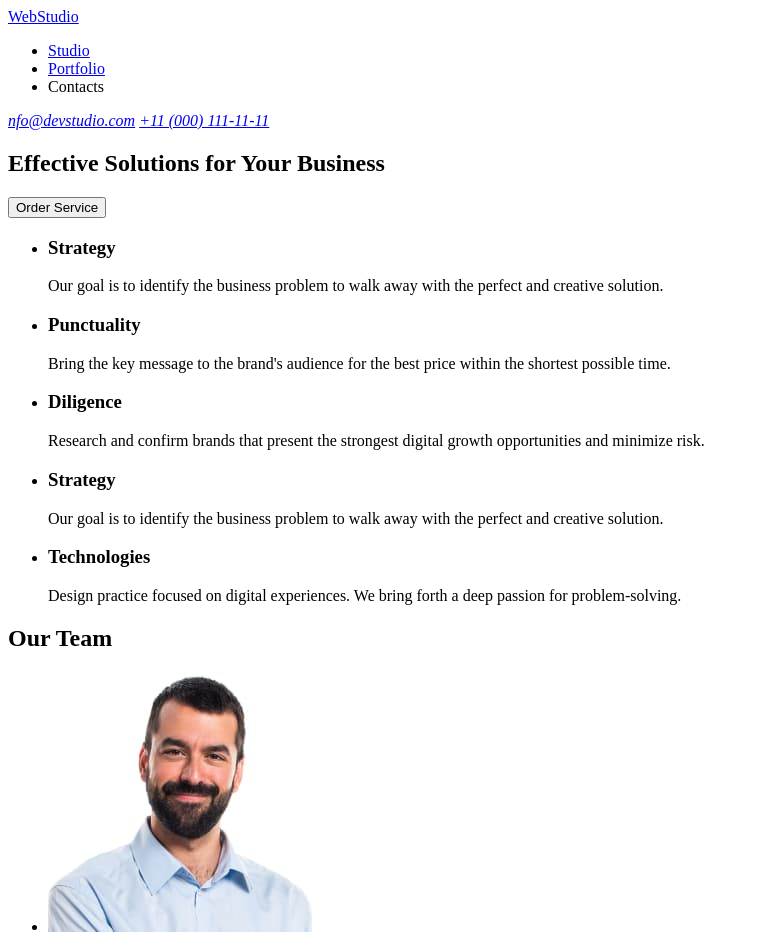
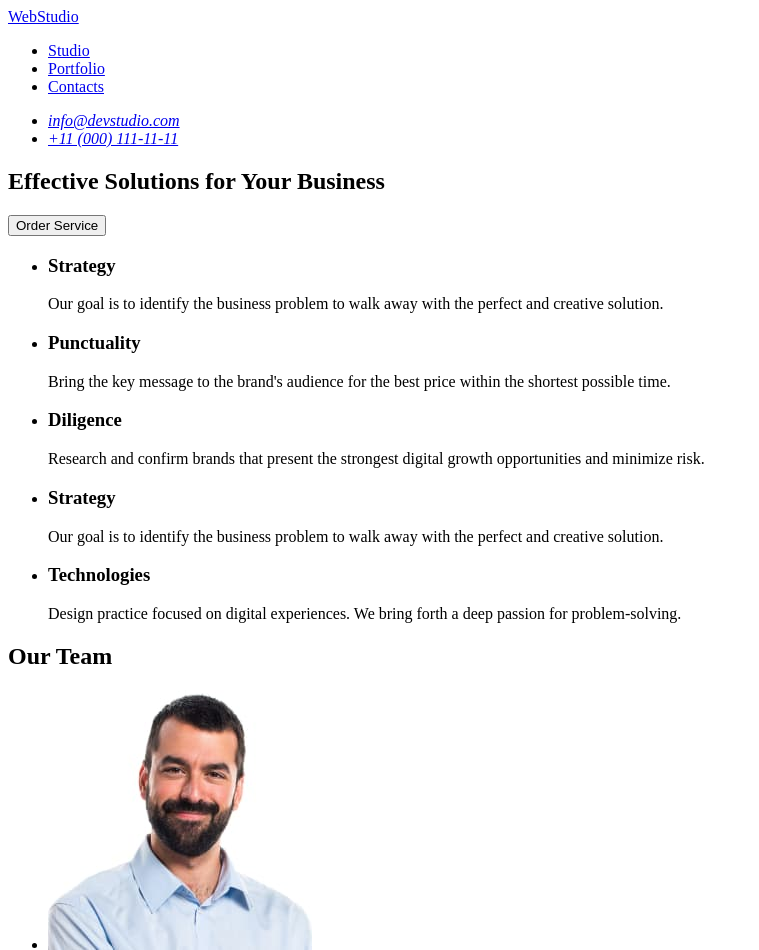
Before and after one commit to natapustova/goit-markup-hw-01, a plain HTML site: page index.html in a window 1280 px wide. Shown: the top 950 px of the page, without its empty margins (0-759 px from the left). Drawn offline with Linux system fonts and the light colour scheme.

Commit message:
fix errors

```diff
--- a/index.html
+++ b/index.html
@@ -11,20 +11,21 @@
 <body>
     <!--#region header  -->
     <header>
-        <a href="#">WebStudio</a>
+        <a href="./index.html">WebStudio</a>
         <nav>
             <ul>
                 <li><a href="index.html">Studio</a></li>
                 <li><a href="#">Portfolio</a></li>
-                <li>Contacts</li>
+                <li><a href="#">Contacts</a></li>
 
             </ul>
+        </nav>
         <address>
-                <a href="milto:nfo@devstudio.com">nfo@devstudio.com</a>
-                <a href="tel:110001111111">+11 (000) 111-11-11</a>
+            <ul>
+                <li><a href=”mailto:info@devstudio.com”>info@devstudio.com</a></li>
+                <li><a href="tel:+110001111111">+11 (000) 111-11-11</a></li>
+            </ul>
         </address>
-
-        </nav>
 
     </header>
     <!--#endregion header  -->
@@ -36,6 +37,7 @@
             <button type="button">Order Service</button>
         </section>
         <!--#endregion hero  -->
+        <section>
 
             <ul>
                 <li>
@@ -65,6 +67,8 @@
                 </li>
 
             </ul>
+        </section>
+        <section>
             <h2>Our Team</h2>
             <ul>
                 <li>
@@ -88,12 +92,13 @@
                     <p>UI Designe</p>
                 </li>
             </ul>
+        </section>
 
     </main>
 
     <!--#region footer  -->
     <footer>
-        <a href="#">WebStudio</a>
+        <a href="./index.html">WebStudio</a>
         <p>Increase the flow of customers and
             sales for your business with digital
             marketing & growth solutions.</p>
```
Lines whose indentation alone changed are shown as unchanged.
